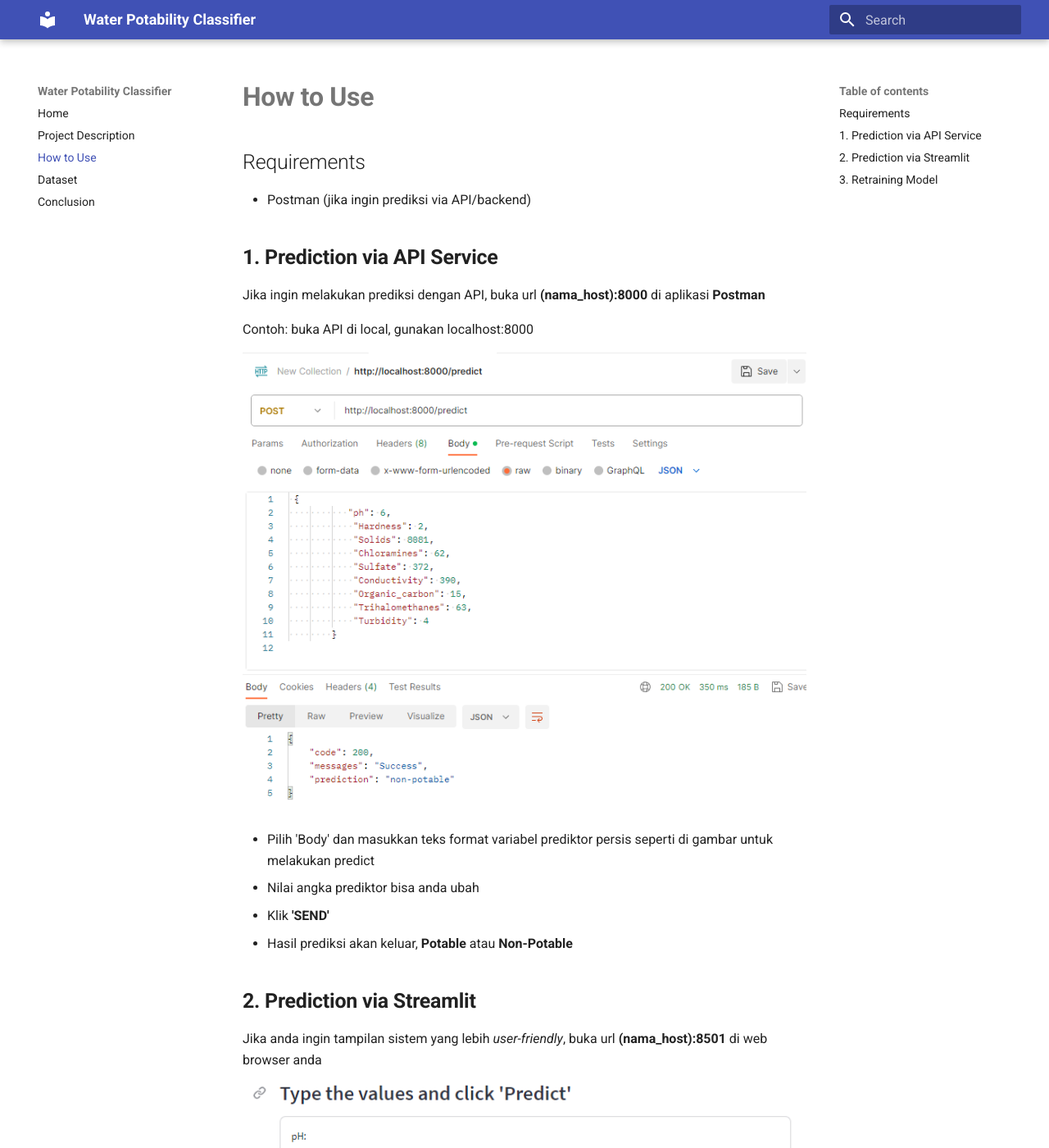
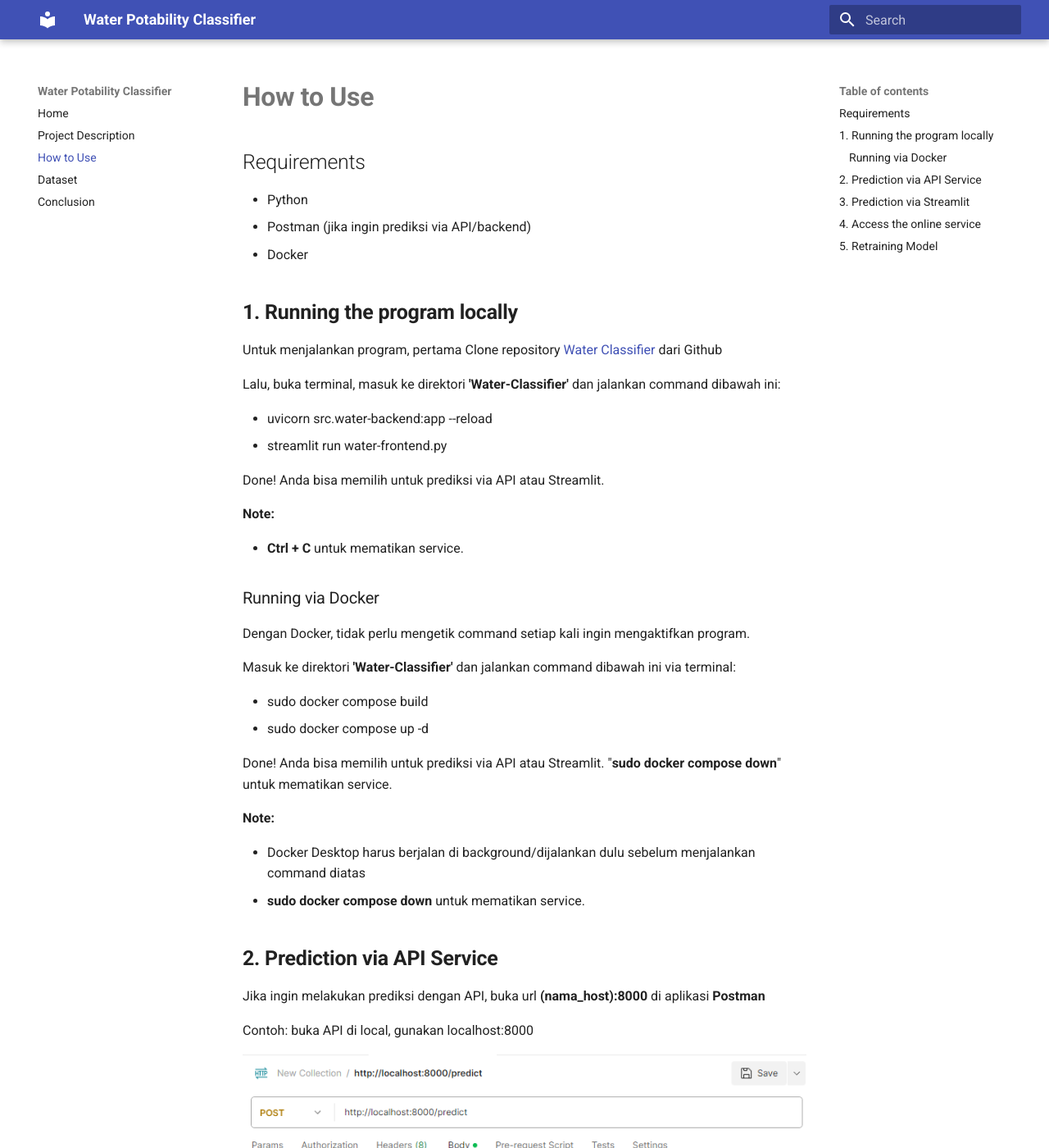
Before and after one commit to christrihardy/Water-Classifier, an MkDocs documentation site: the page built from docs/docs/usage.md, in a window 1280 px wide and 1400 px high. Shown: the whole window at 82% size. Built offline with MkDocs 1.6.1 and Material for MkDocs 9.7.7, drawn with Linux system fonts in a browser that asks for light colours; some of the changed text lies outside the part shown.

```diff
--- a/docs/docs/usage.md
+++ b/docs/docs/usage.md
@@ -1,9 +1,42 @@
 # **How to Use**
 
 ## Requirements
+- Python
 - Postman (jika ingin prediksi via API/backend)
+- Docker
 
-## **1. Prediction via API Service**
+## **1. Running the program locally**
+
+Untuk menjalankan program, pertama Clone repository [Water Classifier](https://github.com/christrihardy/Water-Classifier) dari Github
+
+Lalu, buka terminal, masuk ke direktori **'Water-Classifier'** dan jalankan command dibawah ini:
+
+- uvicorn src.water-backend:app --reload
+- streamlit run water-frontend.py
+
+Done! Anda bisa memilih untuk prediksi via API atau Streamlit.
+
+**Note:**
+
+- **Ctrl + C** untuk mematikan service.
+
+### Running via Docker
+Dengan Docker, tidak perlu mengetik command setiap kali ingin mengaktifkan program.
+
+Masuk ke direktori **'Water-Classifier'** dan jalankan command dibawah ini via terminal:
+
+- sudo docker compose build
+- sudo docker compose up -d
+
+Done! Anda bisa memilih untuk prediksi via API atau Streamlit. "**sudo docker compose down**" untuk mematikan service.
+
+**Note:**
+
+- Docker Desktop harus berjalan di background/dijalankan dulu sebelum menjalankan command diatas
+- **sudo docker compose down** untuk mematikan service.
+
+
+## **2. Prediction via API Service**
 
 Jika ingin melakukan prediksi dengan API, buka url **(nama_host):8000** di aplikasi **Postman**
 
@@ -28,7 +61,11 @@ Jika anda ingin tampilan sistem yang lebih *user-friendly*, buka url **(nama_hos
 
 - Hasil prediksi akan keluar, apakah air tersebut **Potable** atau **Non-potable**
 
-## **3. Retraining Model**
+## **4. Access the online service**
+
+Jika ingin mengakses prediction service dari penulis, buka link ini: **13.213.57.173:8501**
+
+## **5. Retraining Model**
 
 Untuk retraining model, jalankan ke-3 file Python ini sesuai urutan di folder src:
 
```
Also changed, not shown: other parts of docs/docs/usage.md (+1 -1 lines), docs/docs/description.md (+15 -0 lines), docs/docs/image.png (added), docs/docs/img/PIPELINE.png (added), docs/docs/img/model.png (added), docs/docs/img/preprocessing.png (added), 1 other file.
